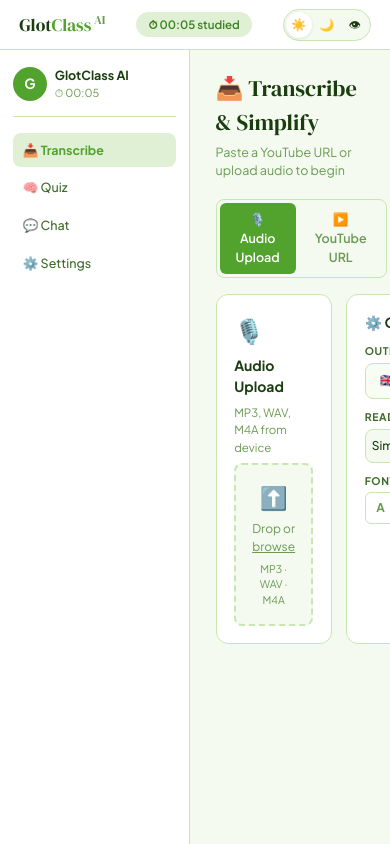
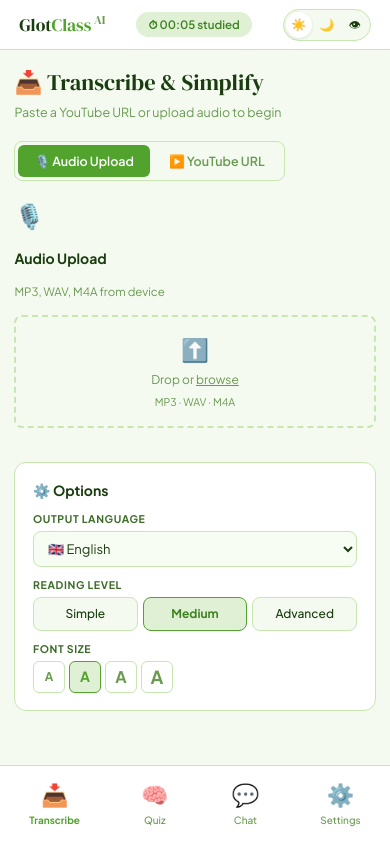
Before and after one commit to AbhinavDubey01/glotclass-ai, a React (Vite) app: page / in a window 390 px wide. Built offline with nearby package versions, Linux system fonts and the light colour scheme; a web font is replaced by a local one.

Commit message:
Mobile friendly layout and translation lag fix

```diff
--- a/src/App.jsx
+++ b/src/App.jsx
@@ -80,6 +80,15 @@
   const [chatLoading, setChatLoading] = useState(false)
   const chatEndRef = useRef(null)
 
+// Mobile detection
+const [isMobile, setIsMobile] = useState(window.innerWidth < 640)
+
+useEffect(() => {
+  const handler = () => setIsMobile(window.innerWidth < 640)
+  window.addEventListener("resize", handler)
+  return () => window.removeEventListener("resize", handler)
+}, [])
+
 // Timer
 useEffect(() => {
   const t = setInterval(() => setSeconds(s => s + 1), 1000)
@@ -116,7 +125,13 @@
   setTranscript(rawText)
   setWordCount(rawText.split(/\s+/).filter(Boolean).length)
   setTvView("o")
+  setTab("tr")
 
+  // Show transcript immediately
+  setSimplified("")
+  setTranslated("")
+
+  // Simplify
   try {
     const simplifyRes = await fetch(`${API}/api/simplify`, {
       method: "POST",
@@ -124,16 +139,20 @@
       body: JSON.stringify({ text: rawText, level }),
     })
     const simplifyData = await simplifyRes.json()
-      setSimplified(simplifyData.result || rawText)
+    const simplifiedText = simplifyData.result || rawText
+    setSimplified(simplifiedText)
+    setTvView("s") // Auto switch to simplified when ready
 
+    // Translate in background — don't block UI
     const lang = LANGS.find(l => l.c === language)
-      const translateRes = await fetch(`${API}/api/translate`, {
+    fetch(`${API}/api/translate`, {
       method: "POST",
       headers: { "Content-Type": "application/json" },
-        body: JSON.stringify({ text: simplifyData.result || rawText, language: lang?.l || "English" }),
-      })
-      const translateData = await translateRes.json()
+      body: JSON.stringify({ text: simplifiedText, language: lang?.l || "English" }),
+    }).then(r => r.json()).then(translateData => {
       setTranslated(translateData.result || "")
+    }).catch(() => {})
+
   } catch {
     setError("Processing failed. Please try again.")
   }
@@ -267,7 +286,7 @@
       <div style={{ display: "flex", flex: 1, overflow: "hidden" }}>
 
         {/* Sidebar */}
-        <aside style={{ width: 190, background: "var(--bgc)", borderRight: "1px solid var(--bdr)", display: "flex", flexDirection: "column", padding: "1rem 0.8rem", gap: "1rem", overflowY: "auto", flexShrink: 0 }}>
+        <aside style={{ width: 190, background: "var(--bgc)", borderRight: "1px solid var(--bdr)", display: isMobile ? "none" : "flex", flexDirection: "column", padding: "1rem 0.8rem", gap: "1rem", overflowY: "auto", flexShrink: 0 }}>
           <div style={{ display: "flex", alignItems: "center", gap: 8, paddingBottom: "0.9rem", borderBottom: "1px solid var(--bdr)" }}>
             <div style={{ width: 34, height: 34, background: "var(--ac)", color: "#fff", borderRadius: "50%", display: "flex", alignItems: "center", justifyContent: "center", fontWeight: 700, fontSize: 14 }}>G</div>
             <div>
@@ -293,7 +312,7 @@
         </aside>
 
         {/* Main content */}
-        <main style={{ flex: 1, overflowY: "auto", padding: "1.4rem 1.6rem" }}>
+        <main style={{ flex: 1, overflowY: "auto", padding: isMobile ? "1rem 0.9rem 5rem" : "1.4rem 1.6rem" }}>
           <div style={{ maxWidth: 820, margin: "0 auto" }}>
 
             {/* TRANSCRIBE TAB */}
@@ -312,10 +331,10 @@
                 </div>
 
                 {/* Input grid */}
-                <div style={{ display: "grid", gridTemplateColumns: "1fr 1fr", gap: "0.9rem", marginBottom: "1.2rem" }}>
+                <div style={{ display: "grid", gridTemplateColumns: "repeat(auto-fit, minmax(280px, 1fr))", gap: "0.9rem", marginBottom: "1.2rem" }}>
 
                   {inputMode === "audio" ? (
-                    <div style={{ background: "var(--bgc)", border: "1px solid var(--bdr)", borderRadius: 12, padding: "1.1rem", display: "flex", flexDirection: "column", gap: 7 }}>
+                    <div style={{ display: "grid", gridTemplateColumns: "repeat(auto-fit, minmax(280px, 1fr))", gap: "0.9rem", marginBottom: "1.2rem" }}>
                       <div style={{ fontSize: "1.5rem" }}>🎙️</div>
                       <div style={{ fontSize: 14, fontWeight: 700, color: "var(--tx)" }}>Audio Upload</div>
                       <div style={{ fontSize: "11.5px", color: "var(--tx3)" }}>MP3, WAV, M4A from device</div>
@@ -583,7 +602,7 @@
               <div>
                 <h2 style={{ fontFamily: "'DM Serif Display', serif", fontSize: "1.4rem", color: "var(--tx)", fontWeight: 400, marginBottom: 3 }}>⚙️ Settings</h2>
                 <p style={{ color: "var(--tx3)", fontSize: "12.5px", marginBottom: "1.2rem" }}>Customise your learning experience</p>
-                <div style={{ display: "grid", gridTemplateColumns: "1fr 1fr", gap: "0.9rem" }}>
+                <div style={{ display: "grid", gridTemplateColumns: "repeat(auto-fit, minmax(280px, 1fr))", gap: "0.9rem" }}>
 
                   <div style={{ background: "var(--bgc)", border: "1px solid var(--bdr)", borderRadius: 12, padding: "1.2rem" }}>
                     <div style={{ fontSize: 13, fontWeight: 700, color: "var(--tx)", marginBottom: 7 }}>🎨 Theme</div>
@@ -637,6 +656,18 @@
 
           </div>
         </main>
+
+        {isMobile && (
+          <nav style={{ position: "fixed", bottom: 0, left: 0, right: 0, background: "var(--bgc)", borderTop: "1px solid var(--bdr)", padding: "8px 0 12px", zIndex: 100, display: "flex", justifyContent: "space-around" }}>
+            {navItems.map(({ key, icon, label }) => (
+              <button key={key} onClick={() => setTab(key)} style={{ display: "flex", flexDirection: "column", alignItems: "center", gap: 2, border: "none", background: "transparent", color: tab === key ? "var(--ac)" : "var(--tx3)", cursor: "pointer", fontSize: 10, fontWeight: tab === key ? 700 : 500, padding: "4px 14px", minWidth: 60 }}>
+                <span style={{ fontSize: 22 }}>{icon}</span>
+                {label}
+              </button>
+            ))}
+          </nav>
+        )}
+
       </div>
     </div>
   )
```
Lines whose indentation alone changed are shown as unchanged.
